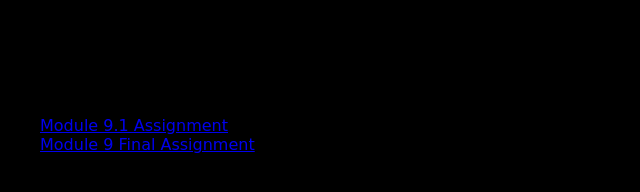
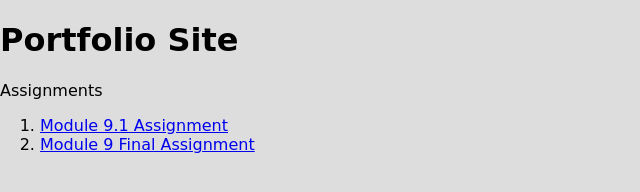
Before and after one commit to jw740/jw740.github.io, a plain HTML site: page index.html in a window 1280 px wide. Shown: the whole page, without its empty margins (0-640 px from the left). Drawn offline with Linux system fonts and the light colour scheme.

Commit message:
Update main.css

```diff
--- a/main.css
+++ b/main.css
@@ -23,7 +23,7 @@ html {
 
 body {
   margin: 0;
-  background-color: #000;
+  background-color: #ddd;
   font-family: 'Poiret One', cursive;
 }
 
```
